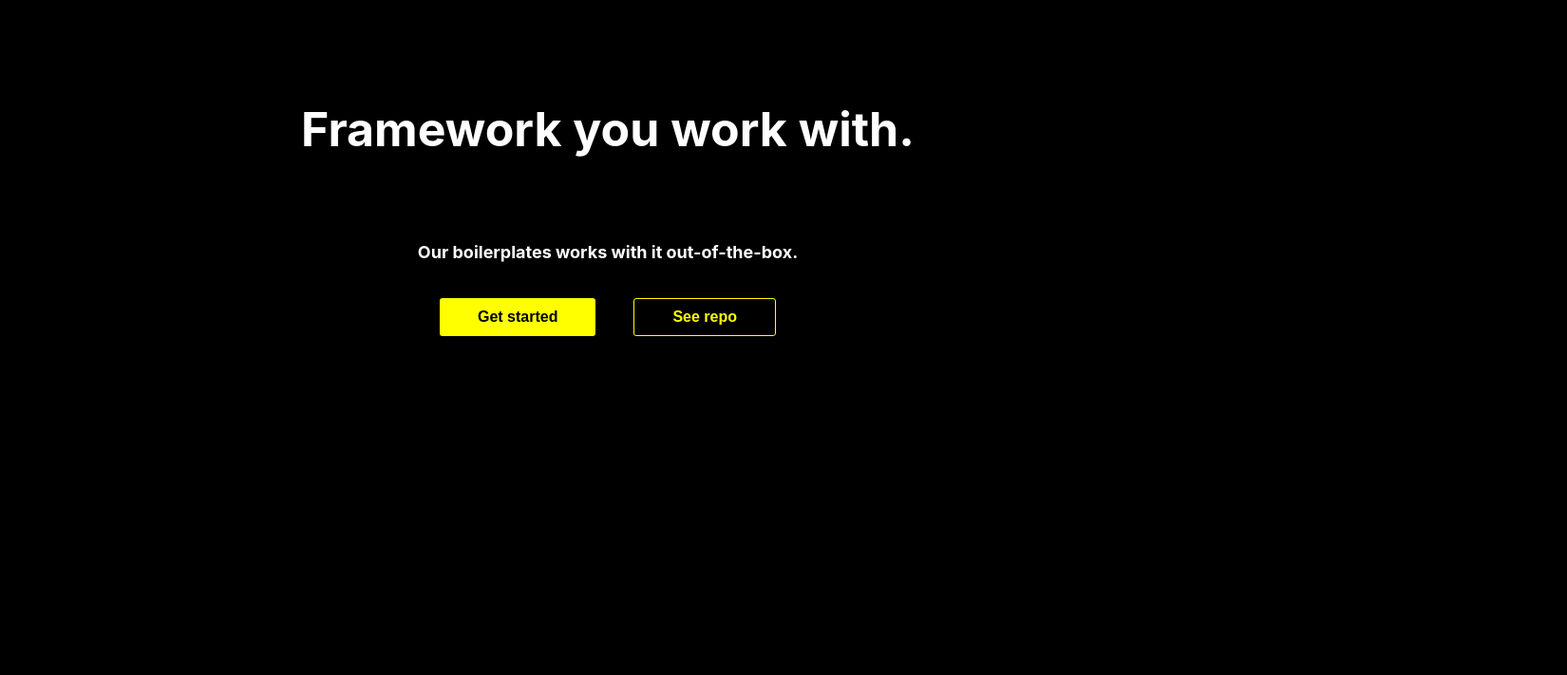
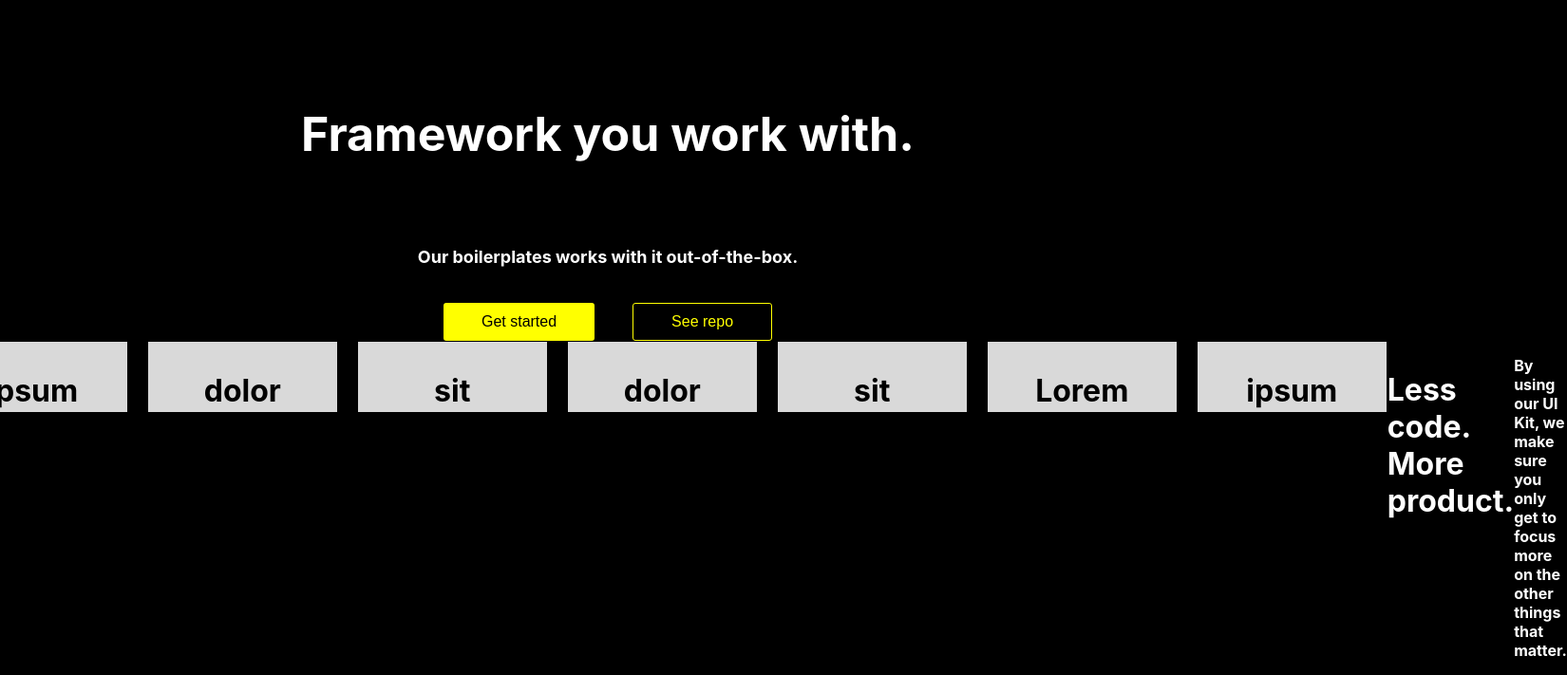
Before and after one commit to savitakatwe/justAnotherUIKit, a React (Create React App) app: page / in a window 1280 px wide. Shown: the part 204-915 px from the top of the page at 95% size, 1650 px wide, since content can reach past the window. Before the commit the page ends 800 px from the top, so only its background shows below. Built offline with nearby package versions, Linux system fonts and the light colour scheme.

Commit message:
supported

```diff
--- a/src/App.css
+++ b/src/App.css
@@ -1,3 +1,4 @@
 body{
   background-color: black;
+  overflow: auto;
 }
--- a/src/App.tsx
+++ b/src/App.tsx
@@ -3,15 +3,17 @@ import "./App.css";
 import NavBar from "./components/navBar/NavBar";
 import styled from "styled-components";
 import HeadLine from "./components/HeadLine/HeadLine";
+import Supported from "./components/Supported/Supported";
 
 const StyledContainer = styled.div`
-  margin: 0;
+  //margin: 0;
 `;
 function App() {
   return (
     <StyledContainer>
       <NavBar />
       <HeadLine />
+      <Supported />
     </StyledContainer>
   );
 }
--- /dev/null
+++ b/src/components/Box/Box.tsx
@@ -0,0 +1,24 @@
+import Typography from "../Typography/Typography";
+import { PropsWithChildren } from "react";
+import styled from "styled-components";
+
+const StyledBox = styled.div`
+  border: 1px solid;
+  background-color: #d9d9d9;
+  justify-content: center;
+  display: flex;
+  height: 74px;
+  width: 199px;
+`;
+const Box = (props: PropsWithChildren) => {
+  return (
+    <>
+      <StyledBox>
+        <Typography variant={"title1"} color={"black"}>
+          {props.children}
+        </Typography>
+      </StyledBox>
+    </>
+  );
+};
+export default Box;
--- a/src/components/Button/Button.tsx
+++ b/src/components/Button/Button.tsx
@@ -13,7 +13,7 @@ const StyledButton = styled.button<{
   border-radius: 3px;
   border: ${(props) => props.border};
   font-size: 16px;
-  font-weight: 700;
+  //font-weight: 700;
 `;
 
 interface IButtonProps extends ButtonHTMLAttributes<HTMLButtonElement> {
--- a/src/components/HeadLine/HeadLine.tsx
+++ b/src/components/HeadLine/HeadLine.tsx
@@ -7,7 +7,7 @@ const StyledDiv = styled.div`
   flex-direction: column;
   align-items: center;
   line-height: 61px;
-  font-weight: 700;
+  //font-weight: 700;
 `;
 const StyledDisplay = styled.div`
   display: flex;
--- /dev/null
+++ b/src/components/Supported/Supported.tsx
@@ -0,0 +1,49 @@
+import Typography from "../Typography/Typography";
+import styled from "styled-components";
+import Box from "../Box/Box";
+
+const StyledContainer = styled.div`
+  display: flex;
+  justify-content: center;
+  //font-weight: 700;
+`;
+const StyledBox = styled.div`
+  display: flex;
+  justify-content: center;
+  gap: 20px;
+`;
+
+const BoxArrayElements: string[] = [
+  "Lorem",
+  "ipsum",
+  "dolor",
+  "sit",
+  "dolor",
+  "sit",
+  "Lorem",
+  "ipsum",
+];
+const Supported = () => {
+  return (
+    <>
+      <StyledContainer>
+        <Typography variant={"body"} color={"white"}>
+          Supported and backed by:
+        </Typography>
+        <StyledBox>
+          {BoxArrayElements.map((item) => {
+            return <Box>{item}</Box>;
+          })}
+        </StyledBox>
+        <Typography variant={"title1"} color={"white"}>
+          Less code. More product.
+        </Typography>
+        <Typography variant={"body"} color={"white"}>
+          By using our UI Kit, we make sure you only get to focus more on the
+          other things that matter.
+        </Typography>
+      </StyledContainer>
+    </>
+  );
+};
+export default Supported;
--- a/src/components/Typography/Typography.tsx
+++ b/src/components/Typography/Typography.tsx
@@ -9,6 +9,7 @@ const StyledTypography = styled.p<{
 }>`
   font-size: ${(props) => props.size};
   color: ${(props) => props.color};
+  font-weight: 700;
 `;
 interface ITypographyProps extends ParamHTMLAttributes<HTMLParagraphElement> {
   variant: "headLine" | "title1" | "title2" | "title3" | "body" | "small";
@@ -25,13 +26,13 @@ const Typography = ({
       case "headLine":
         return { size: "50px" };
       case "title1":
-        return { size: "20px" };
+        return { size: "32px" };
       case "title2":
         return { size: "18px" };
       case "title3":
         return { size: "24px" };
       case "body":
-        return { size: "14px" };
+        return { size: "16px" };
       case "small":
         return { size: "12px" };
     }
```
